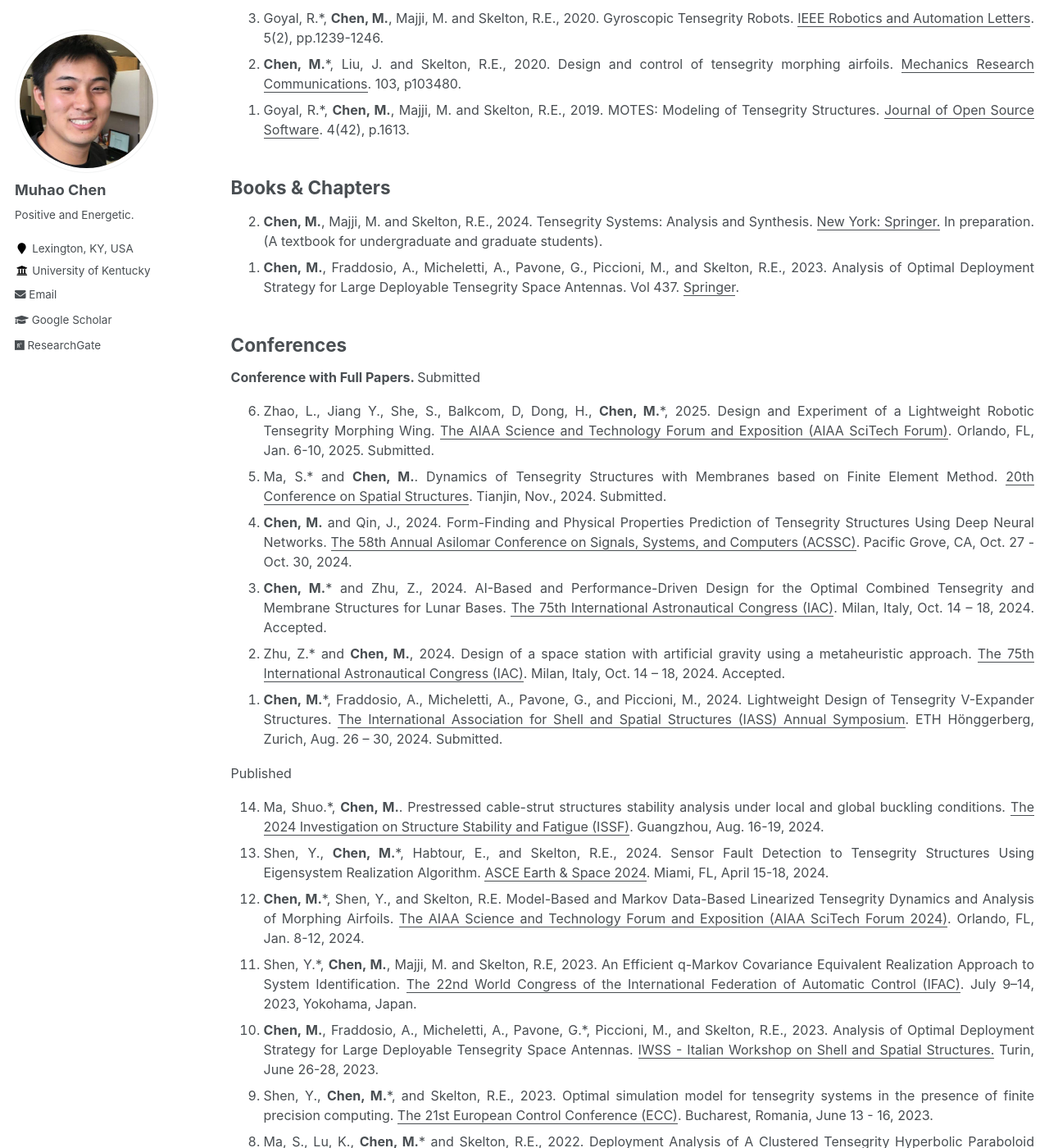
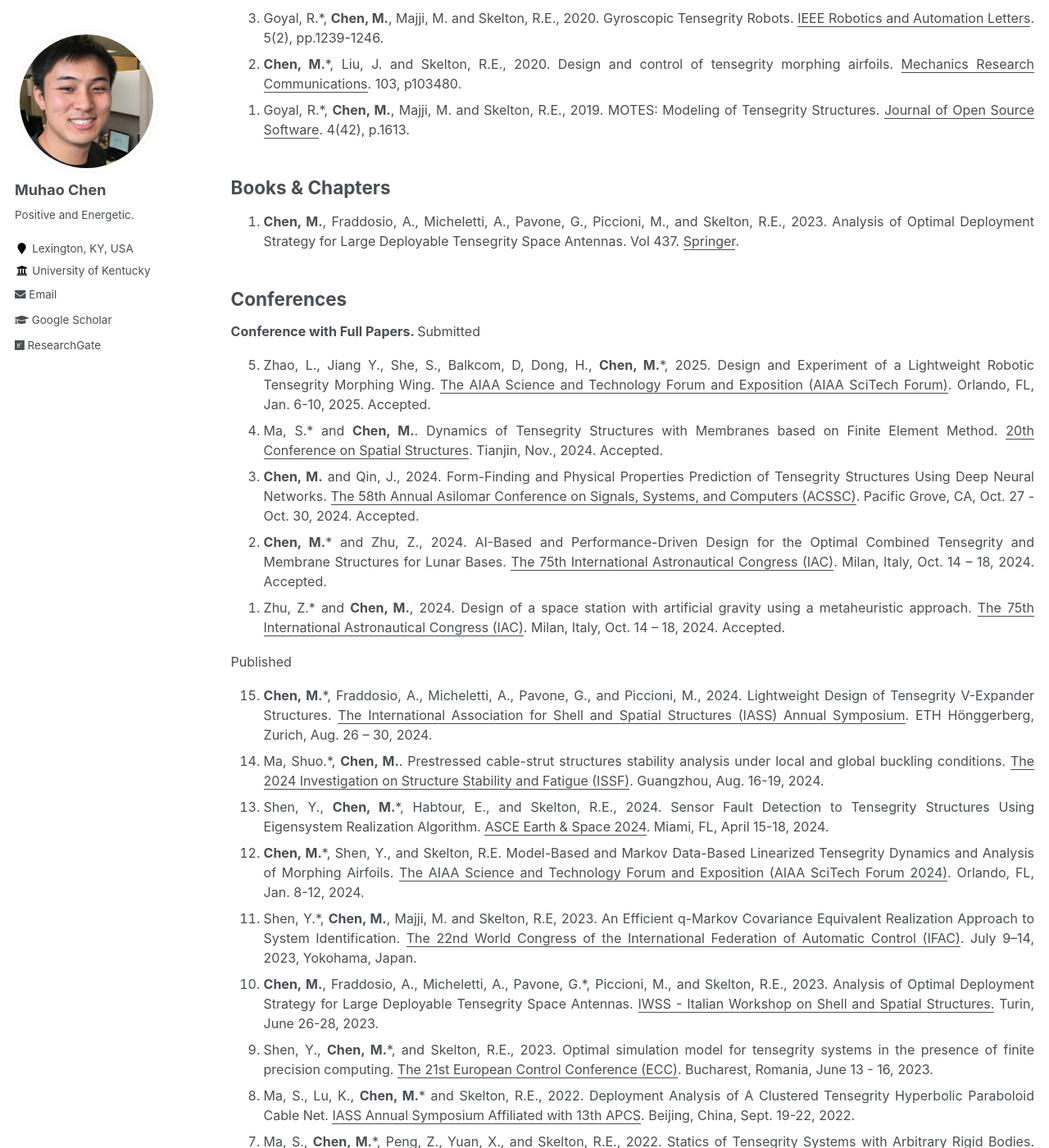
Before and after one commit to Muhao-Chen/muhao-chen.github.io, a Jekyll site: the page built from _pages/publication.md, in a window 1280 px wide and 1400 px high, scrolled down 2126 px. Shown: the whole window at 82% size. Built offline with Jekyll 4.4.1, drawn with Linux system fonts in a browser that asks for light colours; some of the changed text lies outside the part shown.

Commit message:
Update publication.md

```diff
--- a/_pages/publication.md
+++ b/_pages/publication.md
@@ -63,12 +63,10 @@ Published
 </ol>
 </font>
 
-
-
 ## Books & Chapters
 <font size=3>
 <ol reversed>
-<li><strong>Chen, M.</strong>, Majji, M. and Skelton, R.E., 2024. Tensegrity Systems: Analysis and Synthesis. <u>New York: Springer.</u> In preparation. (A textbook for undergraduate and graduate students).</li>
+<!-- <li><strong>Chen, M.</strong>, Majji, M. and Skelton, R.E., 2024. Tensegrity Systems: Analysis and Synthesis. <u>New York: Springer.</u> In preparation. (A textbook for undergraduate and graduate students).</li> -->
 <li><strong>Chen, M.</strong>, Fraddosio, A., Micheletti, A., Pavone, G., Piccioni, M., and Skelton, R.E., 2023. Analysis of Optimal Deployment Strategy for Large Deployable Tensegrity Space Antennas. Vol 437. <u>Springer</u>.</li>
 <!-- <li><strong>Chen, M.</strong>, Chen, B. and Skelton, R.E., 2024. Tensegrity Structures and Engineering Application. <u>Higher Education Press</u>. In preparation.</li> -->
 </ol>
@@ -81,19 +79,19 @@ Published
 
 Submitted
 <ol reversed>
-<li> Zhao, L., Jiang Y., She, S., Balkcom, D, Dong, H., <strong>Chen, M.</strong>*, 2025. Design and Experiment of a Lightweight Robotic Tensegrity Morphing Wing. <u>The AIAA Science and Technology Forum and Exposition (AIAA SciTech Forum)</u>. Orlando, FL, Jan. 6-10, 2025. Submitted. </li>
+<li> Zhao, L., Jiang Y., She, S., Balkcom, D, Dong, H., <strong>Chen, M.</strong>*, 2025. Design and Experiment of a Lightweight Robotic Tensegrity Morphing Wing. <u>The AIAA Science and Technology Forum and Exposition (AIAA SciTech Forum)</u>. Orlando, FL, Jan. 6-10, 2025. Accepted. </li>
 <!-- <li> Xu, Y., <strong>Chen, M.</strong>*, 2024. The Minimal Mass Tensegrity Solutions to Compressive and Tensile Loads. <u>International Mechanical Engineering Congress & Exposition (IMECE)</u>. Portland, OR, Nov. 17 – 21, 2024. Submitted. </li> -->
-<li> Ma, S.* and <strong>Chen, M.</strong>. Dynamics of Tensegrity Structures with Membranes based on Finite Element Method. <u>20th Conference on Spatial Structures</u>. Tianjin, Nov., 2024. Submitted.</li>
-<li> <strong>Chen, M.</strong> and Qin, J., 2024. Form-Finding and Physical Properties Prediction of Tensegrity Structures Using Deep Neural Networks. <u>The 58th Annual Asilomar Conference on Signals, Systems, and Computers (ACSSC)</u>. Pacific Grove, CA, Oct. 27 - Oct. 30, 2024. </li>
+<li> Ma, S.* and <strong>Chen, M.</strong>. Dynamics of Tensegrity Structures with Membranes based on Finite Element Method. <u>20th Conference on Spatial Structures</u>. Tianjin, Nov., 2024. Accepted.</li>
+<li> <strong>Chen, M.</strong> and Qin, J., 2024. Form-Finding and Physical Properties Prediction of Tensegrity Structures Using Deep Neural Networks. <u>The 58th Annual Asilomar Conference on Signals, Systems, and Computers (ACSSC)</u>. Pacific Grove, CA, Oct. 27 - Oct. 30, 2024. Accepted.</li>
 <li><strong>Chen, M.</strong>* and Zhu, Z., 2024. AI-Based and Performance-Driven Design for the Optimal Combined Tensegrity and Membrane Structures for Lunar Bases. <u>The 75th International Astronautical Congress (IAC)</u>. Milan, Italy, Oct. 14 – 18, 2024. Accepted. </li>
 <li>Zhu, Z.* and <strong>Chen, M.</strong>, 2024. Design of a space station with artificial gravity using a metaheuristic approach. <u>The 75th International Astronautical Congress (IAC)</u>. Milan, Italy, Oct. 14 – 18, 2024. Accepted. </li>
-<li><strong>Chen, M.</strong>*, Fraddosio, A., Micheletti, A., Pavone, G., and Piccioni, M., 2024. Lightweight Design of Tensegrity V-Expander Structures. <u>The International Association for Shell and Spatial Structures (IASS) Annual Symposium</u>. ETH Hönggerberg, Zurich, Aug. 26 – 30, 2024. Submitted. </li>
 <!-- <li> Chen, Y., <strong>Chen, M.</strong>, Xia, X.*, Hermanson, J.C., and Qi, F. An Efficient Approach to Solving the Coagulation Population Balance Equation through Weighted Particle Reconstruction. <u>The 16th International Conference on Gas-Liquid and Gas–Liquid–Solid Reactor Engineering (GLS-16)</u>. Dresden, Germany, Sept. 2-5, 2024. Accepted.</li> -->
 <!-- <li><strong>Chen, M.</strong>*, Shen, Y., and Skelton, R.E. The Optimal Dynamical Model for 3D Tensegrity Morphing Airfoils. <u>ASCE Earth & Space 2024</u>. April 15-18, 2024, Miami, FL.</li> -->
 <!-- <li> <strong>Chen, M.</strong>*, Shen, Y., Skelton, R.E. The Optimal Dynamical Model for High-Dimensional Aerospace Structures. <u>ASME's International Mechanical Engineering Congress & Exposition (IMECE)</u>. New Orleans, LA. Oct. 29 – Nov. 2, 2023. Accepted. </li> -->
 </ol>
 Published
 <ol reversed>
+<li><strong>Chen, M.</strong>*, Fraddosio, A., Micheletti, A., Pavone, G., and Piccioni, M., 2024. Lightweight Design of Tensegrity V-Expander Structures. <u>The International Association for Shell and Spatial Structures (IASS) Annual Symposium</u>. ETH Hönggerberg, Zurich, Aug. 26 – 30, 2024. </li>
 <li> Ma, Shuo.*, <strong>Chen, M.</strong>. Prestressed cable-strut structures stability analysis under local and global buckling conditions. <u>The 2024 Investigation on Structure Stability and Fatigue (ISSF)</u>. Guangzhou, Aug. 16-19, 2024.</li>
 <li>Shen, Y., <strong>Chen, M.</strong>*, Habtour, E., and Skelton, R.E., 2024. Sensor Fault Detection to Tensegrity Structures Using Eigensystem Realization Algorithm. <u>ASCE Earth & Space 2024</u>. Miami, FL, April 15-18, 2024.</li>
 <li><strong>Chen, M.</strong>*, Shen, Y., and Skelton, R.E. Model-Based and Markov Data-Based Linearized Tensegrity Dynamics and Analysis of Morphing Airfoils. <u>The AIAA Science and Technology Forum and Exposition (AIAA SciTech Forum 2024)</u>. Orlando, FL, Jan. 8-12, 2024.</li>
@@ -116,7 +114,7 @@ Submitted
 <ol reversed>
 <!-- <li><strong>Chen, M.</strong>*, Fraddosio, A., Micheletti, A., Pavone, G., and Piccioni, M., 2024. Integrating Structural Design and Control: Efficient Deployment Strategies for Tensegrity-Based Space Antennas. <u>The 75th International Astronautical Congress (IAC)</u>. Milan, Italy, Oct. 14 – 18, 2024. Submitted. </li>  -->
 <!-- <li>Zhu, Z.*, <strong>Chen, M.</strong>, 2024. Simulating Gravity by Rotation in Space Station Design: A Multi-Objective and Metaheuristic Approach. <u>XXVIII Conference of the Ibero-American Society of Digital Graphics (SIGraDi 2024)</u>. The iNSTITUTE FOR BiODiGITAL ARCHITECTURE & GENETICS (iBAG), Universitat Internacional de Catalunya, Barcelona, Spain, Nov. 13 – 15, 2024. Submitted. </li>  -->
-<li><strong>Chen, M.</strong>*, Fraddosio, A., Micheletti, A., Pavone, G., and Piccioni, M., 2024. Shape-Change Morphing of Tensegrity V-Expander Plate Metamaterials. <u>ICCS27 - 27th International Conference on Composite Structures</u>. School of Engineering and Architecture, Ravenna Campus of University of Bologna, Italy, Sept. 3 – 6, 2024. Submitted. </li>
+<li><strong>Chen, M.</strong>*, Fraddosio, A., Micheletti, A., Pavone, G., and Piccioni, M., 2024. Shape-Change Morphing of Tensegrity V-Expander Plate Metamaterials. <u>ICCS27 - 27th International Conference on Composite Structures</u>. School of Engineering and Architecture, Ravenna Campus of University of Bologna, Italy, Sept. 3 – 6, 2024. Accepted. </li>
 </ol>
 Publsihed
 <ol reversed>
```
